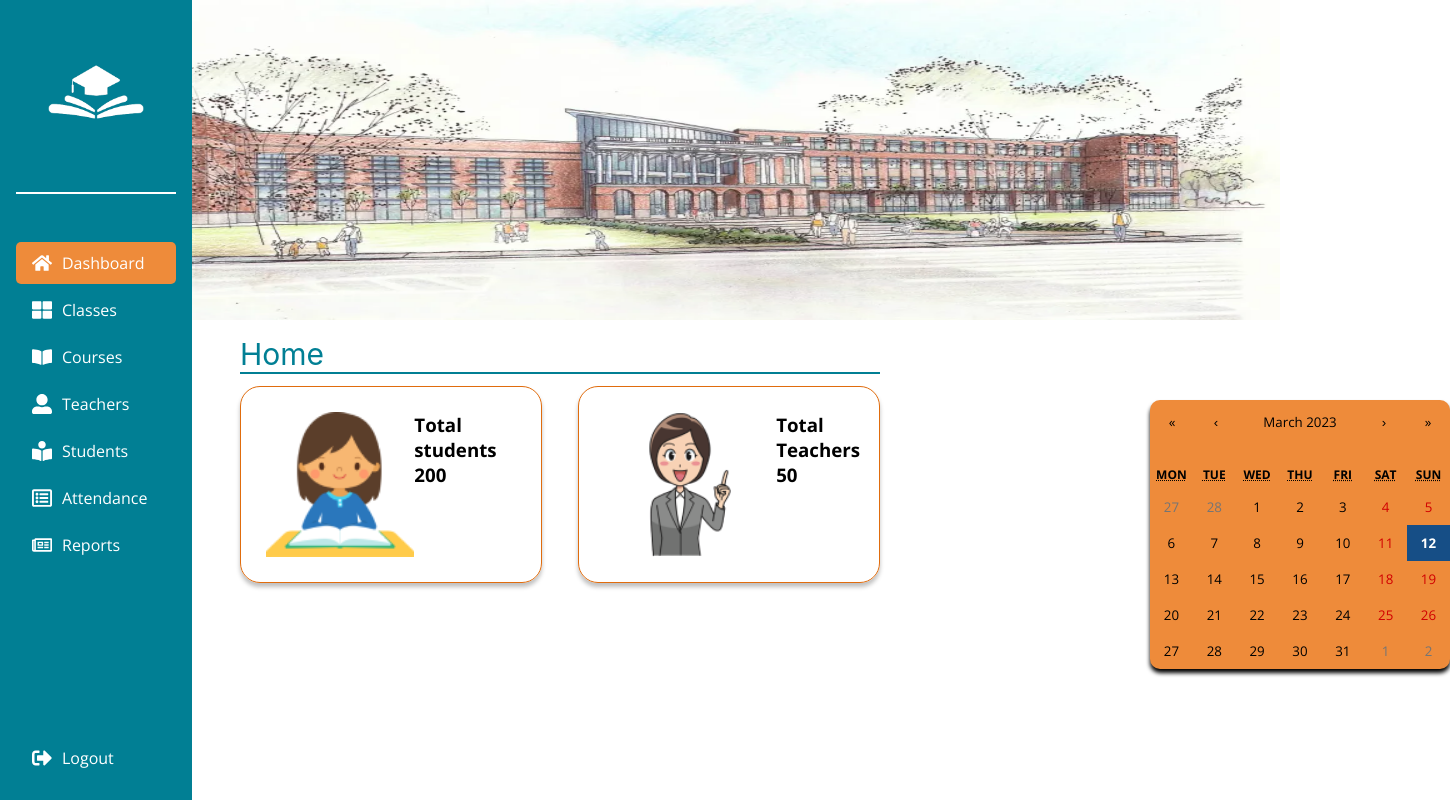
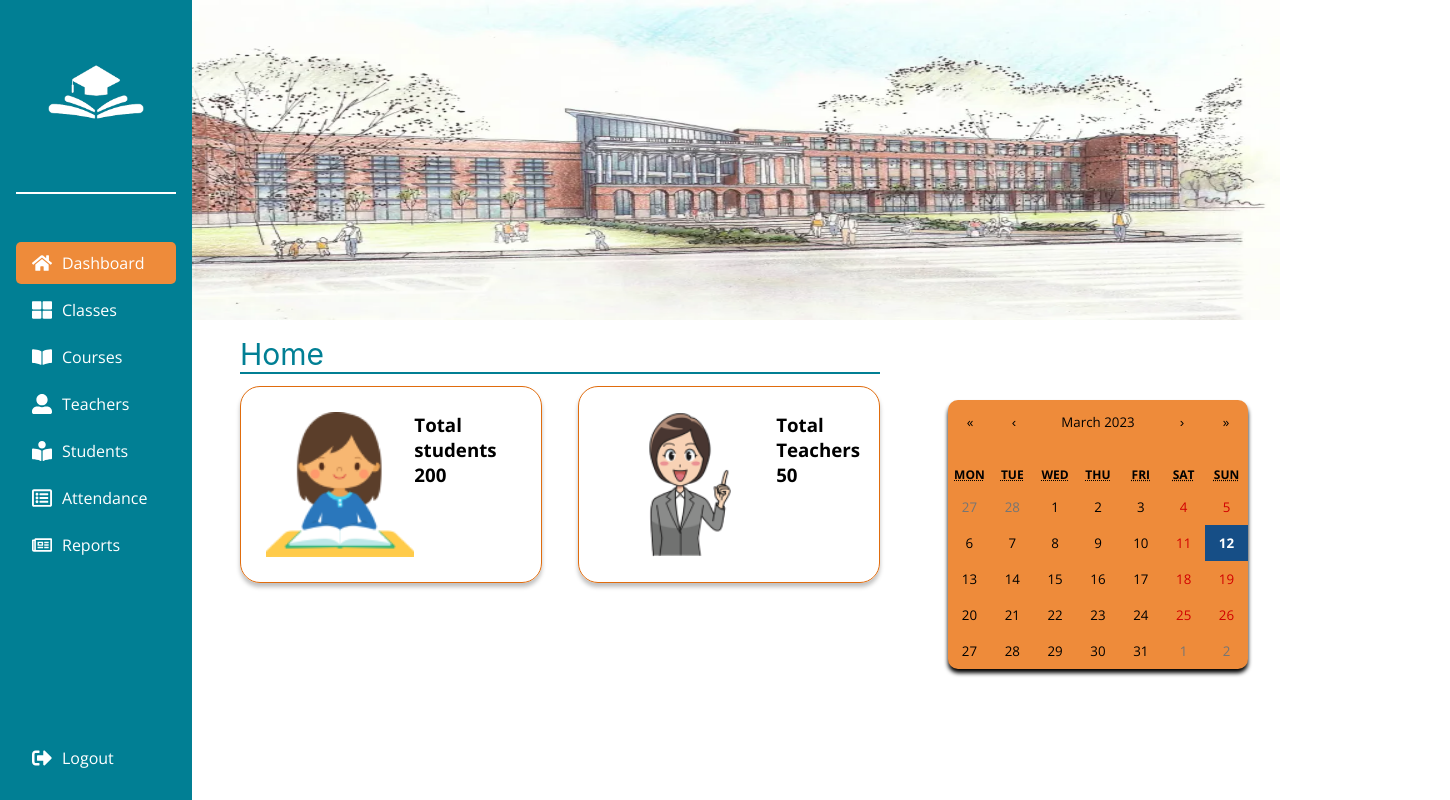
Before and after one commit to maya-atiah/LMS-Project-fronten, a React (Create React App) app: page /Home in a window 1280 px wide. Shown: the whole page, 1450 px wide, since content can reach past the window. Built offline with nearby package versions, Linux system fonts and the light colour scheme; sample sign-in values are in the browser's storage.

Commit message:
Update Calender.css

```diff
--- a/src/components/Calender/Calender.css
+++ b/src/components/Calender/Calender.css
@@ -1,14 +1,15 @@
 .react-calendar {
-  position: absolute;
+  position: fixed;
   width: 300px;
-  left: 1150px;
+  /* left: 80rem; */
+  right:2rem;
   top: 400px;
   background: #ee8b3a;
   box-shadow: 0px 4px 4px black;
   border-radius: 10px;
 }
 .react-calendar--doubleView {
-  width: 700px;
+  width: 600px;
 }
 .react-calendar--doubleView .react-calendar__viewContainer {
   display: flex;
```
